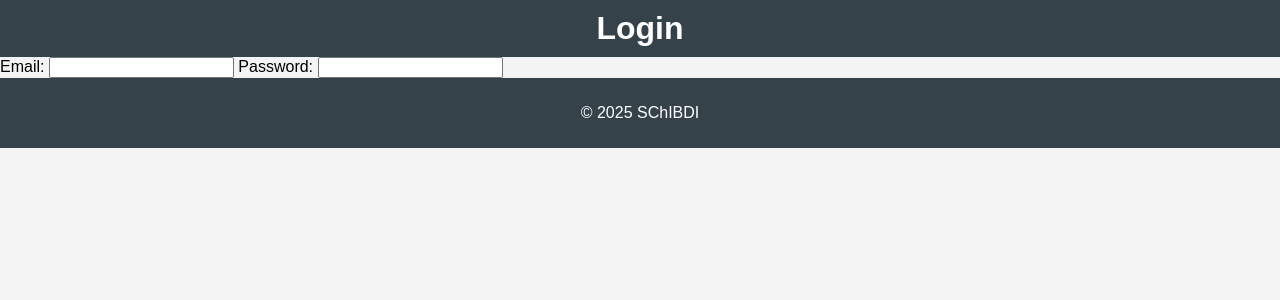
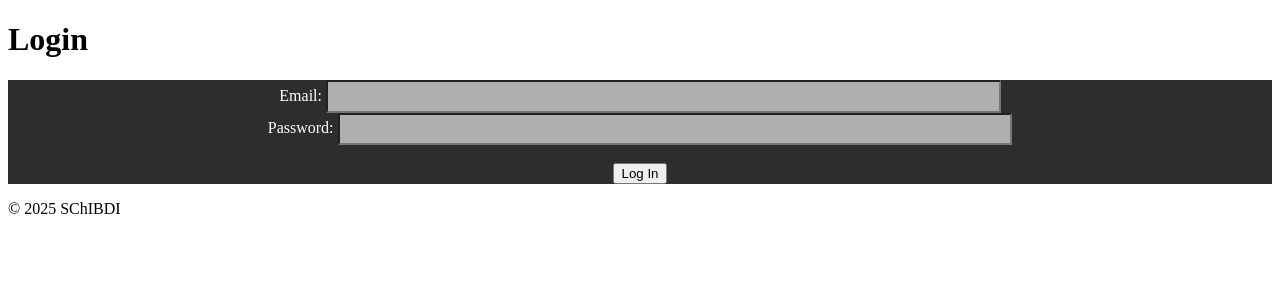
Before and after one commit to YoussefWindy/SChIBDI, a Flask app: page /login in a window 1280 px wide. Shown: the top 300 px of the page. Run offline with Flask 2, Linux system fonts and the light colour scheme.

Commit message:
Made preliminary changes to app.py and login.html

```diff
--- a/backend/app.py
+++ b/backend/app.py
@@ -4,7 +4,7 @@ app = Flask(__name__)
 
 @app.route('/')
 def home():
-    return redirect(url_for('login'))
+    return redirect(url_for('main_home'))
 
 @app.route('/home')
 def main_home():
--- /dev/null
+++ b/backend/frontend/css/login_styles.css
@@ -0,0 +1,14 @@
+div {
+	margin: 0 auto;
+	background-color: #2d2d2d;
+	color: white;
+	text-align: center;
+}
+
+input {
+	width: 50em;
+	height: 2em;
+	background-color: #AFAFAF;
+	color: black;
+	text-align: left;
+}
--- a/backend/templates/login.html
+++ b/backend/templates/login.html
@@ -4,7 +4,7 @@
     <meta charset="UTF-8">
     <meta name="viewport" content="width=device-width, initial-scale=1.0">
     <title>SCHIBDI Login</title>
-    <link rel="stylesheet" href="{{ url_for('static', filename='css/styles.css') }}">
+    <link rel="stylesheet" href="{{ url_for('static', filename='css/login_styles.css') }}">
 </head>
 <body>
     <header>
@@ -12,18 +12,20 @@
     </header>
     <main>
         <div>
-			<form id="login">
+			<form action="https://schibdi.onrender.com/login" method="POST">
 				<label for="email">Email: </form>
-				<input id="email" type="email" required>
+				<input id="email" type="email" required><br>
 
 				<label for="password">Password: </label>
-				<input id="password" type="password" required>
+				<input id="password" type="password" required><br><br>
+
+				<button type="submit">Log In</button>
 			</form>
 		</div>
     </main>
     <footer>
         <p>&copy; 2025 SChIBDI</p>
     </footer>
-    <script src="{{ url_for('static', filename='js/login.js') }}"></script>
+    <!-- <script src="{{ url_for('static', filename='js/login.js') }}"></script> -->
 </body>
 </html>
```
